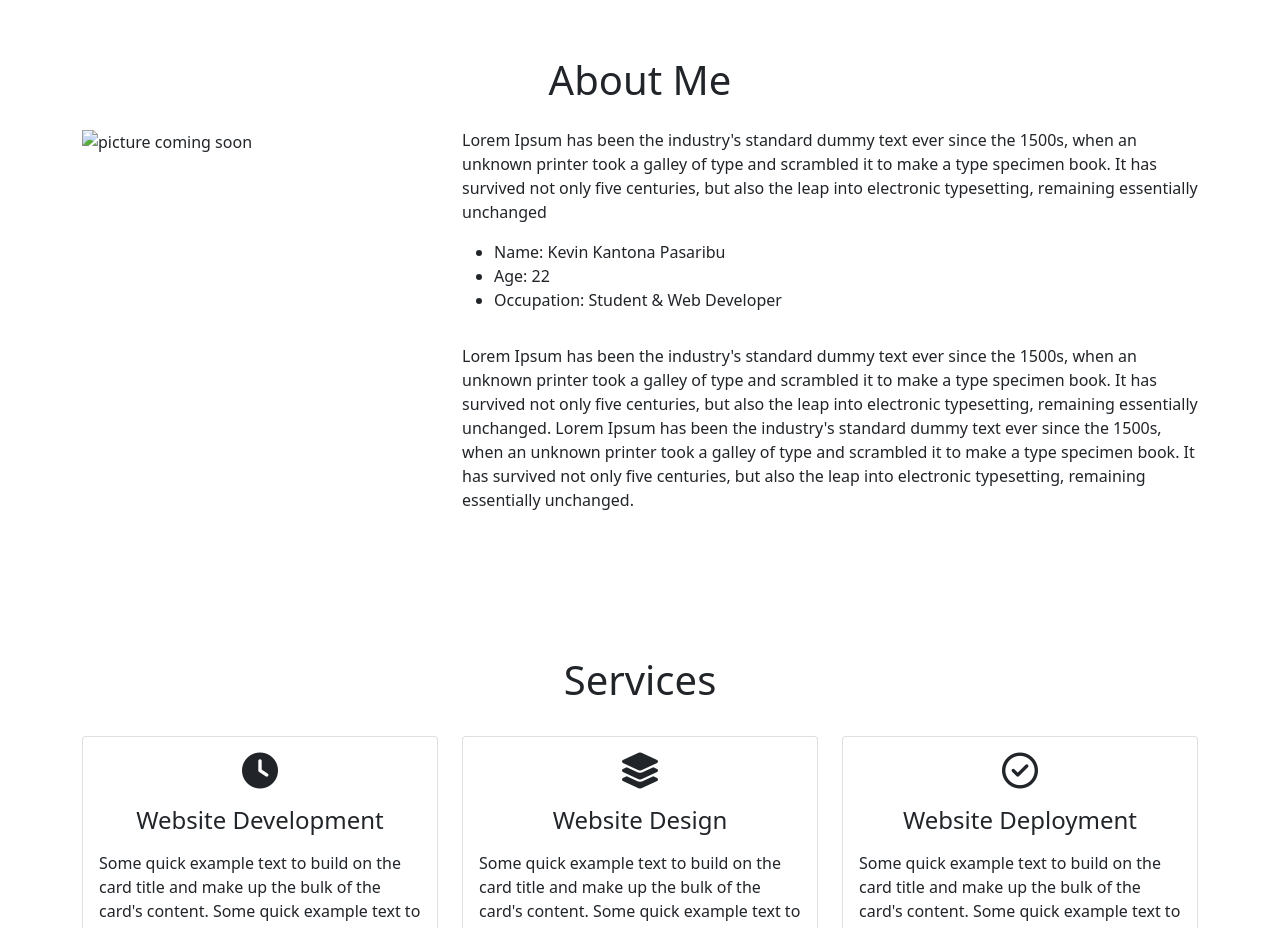
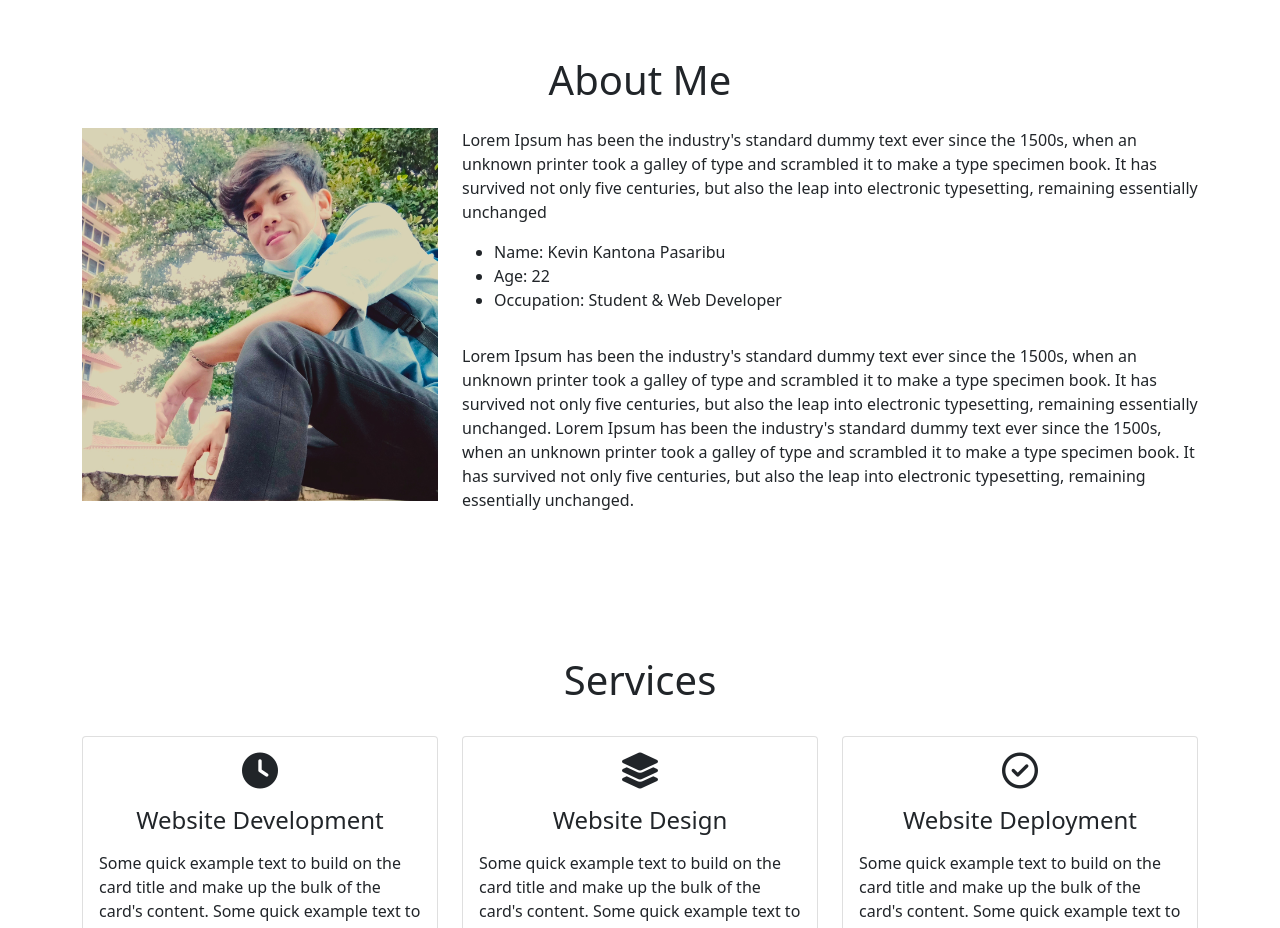
Before and after one commit to KevinPa1000/portfolio, a plain HTML site: page index.html in a window 1280 px wide. Shown: the part 920-1848 px from the top of the page. Drawn offline with nearby package versions, Linux system fonts and the light colour scheme.

Commit message:
menambah foto pada section about me

```diff
--- a/index.html
+++ b/index.html
@@ -63,7 +63,7 @@
             <h1 class="text-center">About Me</h1>
             <div class="row mt-4">
                 <div class="col-lg-4">
-                    <img src="" class="imageAboutPage" alt="picture coming soon">
+                    <img src="images/about2.jpg" class="imageAboutPage" alt="">
                 </div>
 
                 <div class="col-lg-8">
```
Also changed, not shown: images/about.PNG (deleted), images/about2.jpg (added).
